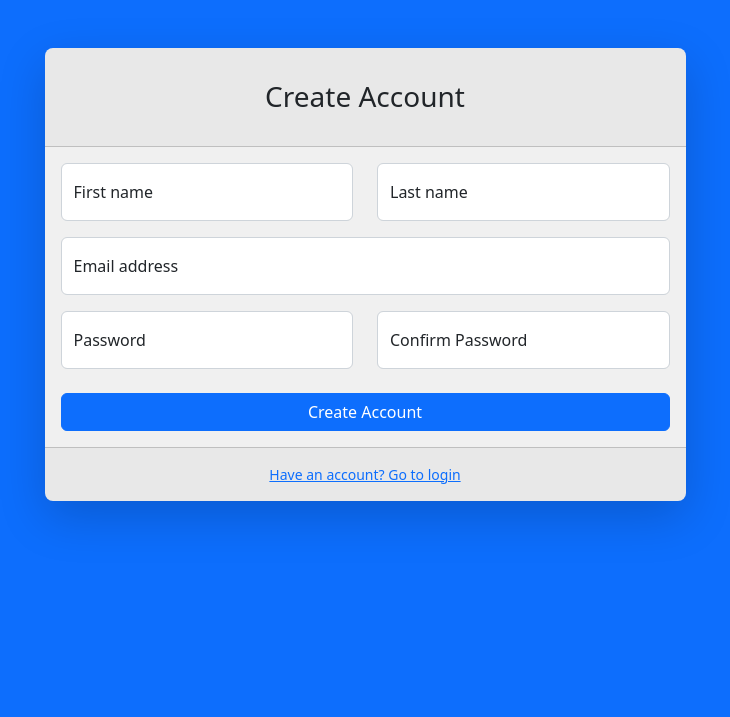
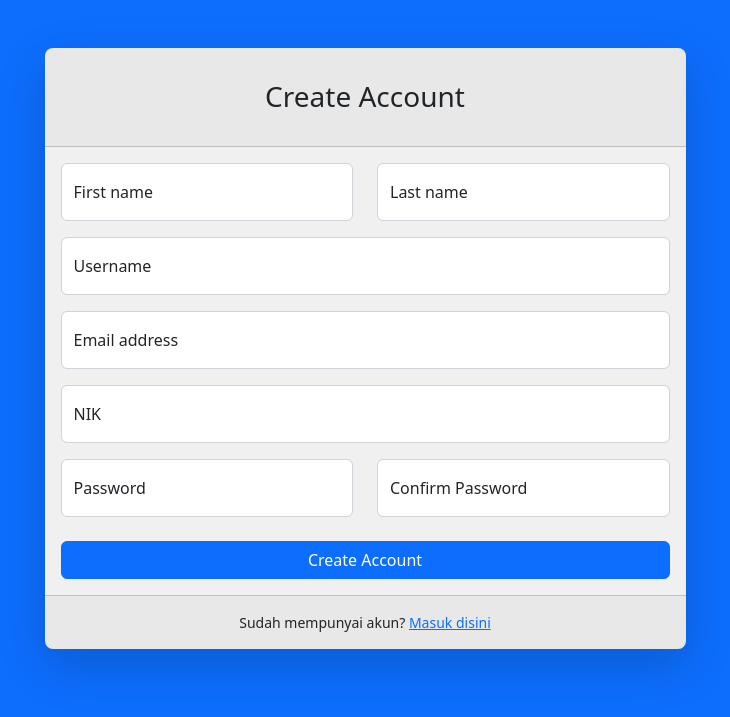
Before and after one commit to NicoGufron/rectra, a PHP site: page /register.php in a window 1280 px wide. Shown: the top 717 px of the page, without its empty margins (275-1005 px from the left). Run offline with PHP 8.4, Linux system fonts and the light colour scheme; some libraries are stand-ins or nearby versions.

Commit message:
Update login, dan register

```diff
--- a/login.php
+++ b/login.php
@@ -88,13 +88,13 @@ if ($_SERVER["REQUEST_METHOD"] == "POST") {
                                                 <label class="form-check-label" for="inputRememberPassword">Remember Password</label>
                                             </div>
                                             <div class="d-flex align-items-center justify-content-between mt-4 mb-0">
-                                                <a class="small" href="password.php">Forgot Password?</a>
+                                                <a class="small" href="password.php">Lupa password?</a>
                                                 <button type="submit" class="btn btn-primary">Login</button>
                                             </div>
                                         </form>
                                     </div>
                                     <div class="card-footer text-center py-3">
-                                        <div class="small"><a href="register.php">Need an account? Sign up!</a></div>
+                                        <div class="small">Belum mempunyai akun? <a href='register.php'>Daftar disini!</a></div>
                                     </div>
                                 </div>
                             </div>
--- a/password.php
+++ b/password.php
@@ -27,13 +27,13 @@
                                                 <label for="inputEmail">Email address</label>
                                             </div>
                                             <div class="d-flex align-items-center justify-content-between mt-4 mb-0">
-                                                <a class="small" href="login.php">Return to login</a>
+                                                <a class="small" href="login.php">Kembali ke halaman sebelumnya</a>
                                                 <a class="btn btn-primary" href="login.php">Reset Password</a>
                                             </div>
                                         </form>
                                     </div>
                                     <div class="card-footer text-center py-3">
-                                        <div class="small"><a href="register.php">Need an account? Sign up!</a></div>
+                                        <div class="small">Belum mempunyai akun? <a href='register.php'>Daftar disini</a></div>
                                     </div>
                                 </div>
                             </div>
--- a/register.php
+++ b/register.php
@@ -1,3 +1,28 @@
+<?php
+require_once("koneksi.php");
+$result = "";
+
+if (isset($_POST["create-account"])) {
+    $firstName = $_POST['firstname'];
+    $lastName = $_POST['lastname'];
+    $name = $firstName .' '. $lastName;
+    $username = $_POST['username'];
+    $email = $_POST["email"];
+    $nik = $_POST["nik"];
+    $password = $_POST["password"];
+    $confirmPassword = $_POST["confirmpassword"];
+
+    if ($password === $confirmPassword) {
+        $sql = "INSERT INTO akun (id, username, password, nama, nik, email, hak_akses) VALUES (0, '$username', '$password', '$name', '$nik', '$email', 'Pelamar')";
+        mysqli_query($koneksi, $sql);
+        $result = "<div class='alert alert-success' role='alert'><strong>Anda berhasil mendaftar!</strong></div>";
+    } else {
+        $result = "<div class='alert alert-danger' role='alert'><strong>Maaf, password tidak sama! Mohon coba lagi!</strong></div>";
+    }
+
+}
+
+?>
 <!DOCTYPE html>
 <html lang="en">
     <head>
@@ -17,49 +42,59 @@
                     <div class="container">
                         <div class="row justify-content-center">
                             <div class="col-lg-7">
-                                <div class="card shadow-lg border-0 rounded-lg mt-5">
-                                    <div class="card-header"><h3 class="text-center font-weight-light my-4">Create Account</h3></div>
+                                <div class="card shadow-lg border-0 rounded-lg mt-5 mb-5">
+                                    <div class="card-header"><h3 class="text-center font-weight-light my-4">Create Account</h3>
+                                    <?= $result ?>
+                                </div>
                                     <div class="card-body">
-                                        <form>
+                                        <form method="post">
                                             <div class="row mb-3">
                                                 <div class="col-md-6">
                                                     <div class="form-floating mb-3 mb-md-0">
-                                                        <input class="form-control" id="inputFirstName" type="text" placeholder="Enter your first name" />
+                                                        <input class="form-control" id="inputFirstName" type="text" placeholder="Enter your first name" name='firstname' required/>
                                                         <label for="inputFirstName">First name</label>
                                                     </div>
                                                 </div>
                                                 <div class="col-md-6">
                                                     <div class="form-floating">
-                                                        <input class="form-control" id="inputLastName" type="text" placeholder="Enter your last name" />
+                                                        <input class="form-control" id="inputLastName" type="text" placeholder="Enter your last name" name='lastname'required/>
                                                         <label for="inputLastName">Last name</label>
                                                     </div>
                                                 </div>
                                             </div>
                                             <div class="form-floating mb-3">
-                                                <input class="form-control" id="inputEmail" type="email" placeholder="name@example.com" />
+                                                <input class="form-control" id="inputUsername" type="text" placeholder="Username" name='username' required />
+                                                <label for="inputUsername">Username</label>
+                                            </div>
+                                            <div class="form-floating mb-3">
+                                                <input class="form-control" id="inputEmail" type="email" placeholder="name@example.com" name="email" required />
                                                 <label for="inputEmail">Email address</label>
+                                            </div>
+                                            <div class="form-floating mb-3">
+                                                <input class="form-control" id="inputNIK" type="number" placeholder="Nomor NIK" name='nik' required />
+                                                <label for="inputNIK">NIK</label>
                                             </div>
                                             <div class="row mb-3">
                                                 <div class="col-md-6">
                                                     <div class="form-floating mb-3 mb-md-0">
-                                                        <input class="form-control" id="inputPassword" type="password" placeholder="Create a password" />
+                                                        <input class="form-control" id="inputPassword" type="password" placeholder="Create a password" name="password" required/>
                                                         <label for="inputPassword">Password</label>
                                                     </div>
                                                 </div>
                                                 <div class="col-md-6">
                                                     <div class="form-floating mb-3 mb-md-0">
-                                                        <input class="form-control" id="inputPasswordConfirm" type="password" placeholder="Confirm password" />
+                                                        <input class="form-control" id="inputPasswordConfirm" type="password" placeholder="Confirm password" name="confirmpassword" required />
                                                         <label for="inputPasswordConfirm">Confirm Password</label>
                                                     </div>
                                                 </div>
                                             </div>
                                             <div class="mt-4 mb-0">
-                                                <div class="d-grid"><a class="btn btn-primary btn-block" href="login.php">Create Account</a></div>
+                                                <div class="d-grid"><button type="submit" class="btn btn-primary btn-block" name='create-account'>Create Account</button></div>
                                             </div>
                                         </form>
                                     </div>
                                     <div class="card-footer text-center py-3">
-                                        <div class="small"><a href="login.php">Have an account? Go to login</a></div>
+                                        <div class="small">Sudah mempunyai akun? <a href='login.php'>Masuk disini</a></div>
                                     </div>
                                 </div>
                             </div>
```
